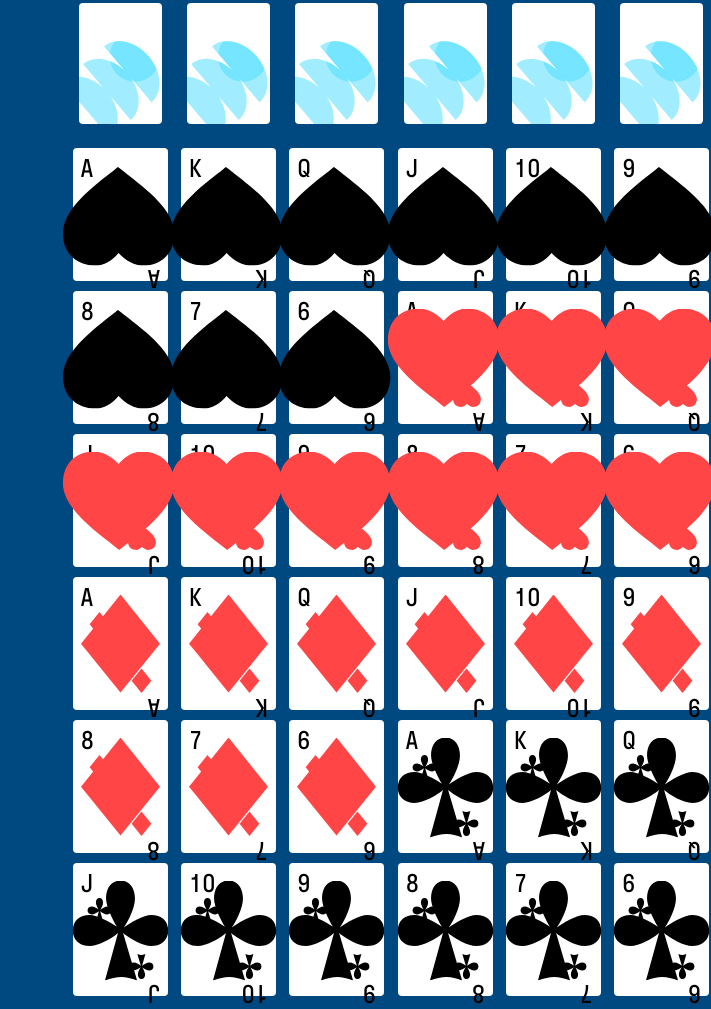
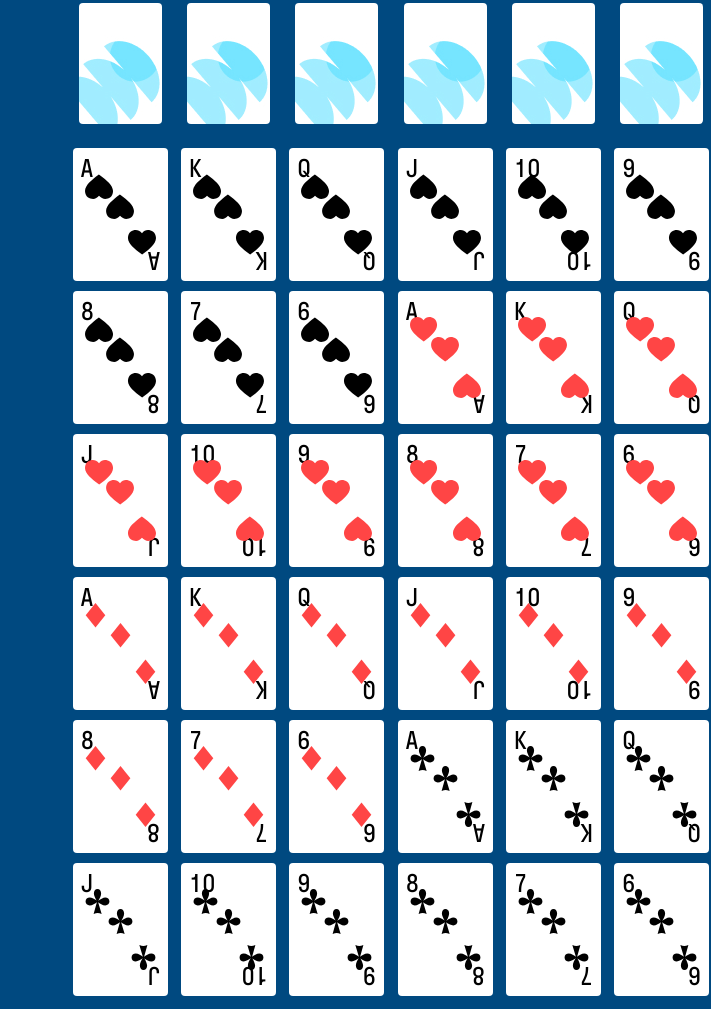
Before and after one commit to PolinaGogolashvili/3d-course-hw, a website with bundled scripts: page card-game/index.html in a window 1280 px wide. Shown: the part 844-1853 px from the top of the page, without its empty margins (569-1280 px from the left). Built offline with nearby package versions, Linux system fonts and the light colour scheme.

Commit message:
changed files

```diff
--- a/card-game/cards.js
+++ b/card-game/cards.js
@@ -52,9 +52,9 @@ export function renderCards() {
     for (let i = 0; i < 36; i++) {
         deckHtml += `<div class="card ${deck[i].value}">`
         if (deck[i].value !== "RB") {
-            deckHtml += `<div class="symbol-top-left"><div>${deck[i].value}</div><div class="block-symbol">${deck[i].symbol}</div></div>`
+            deckHtml += `<div class="symbol-top-left"><div class="card-letter">${deck[i].value}</div><div class="block-symbol">${deck[i].symbol}</div></div>`
             deckHtml += `<div class="value-center my-svg">${deck[i].symbol}</div>`
-            deckHtml += `<div class="symbol-bottom-right"><div>${deck[i].value}</div><div class="block-symbol">${deck[i].symbol}</div></div>`
+            deckHtml += `<div class="symbol-bottom-right"><div class="card-letter">${deck[i].value}</div><div class="block-symbol">${deck[i].symbol}</div></div>`
         } else {
             deckHtml += `${deck[i].symbol}`
         }
--- a/card-game/styles.css
+++ b/card-game/styles.css
@@ -223,10 +223,17 @@ body {
     display: flex;
     align-items: flex-start;
     padding-left: 4px;
+    width: 7px;
+    height: 6px;
+}
+
+.card-letter {
+    width: 11px;
+    height: 21px;
 }
 
 .my-svg img {
-    transform: scale(4);
+    transform: scale(1);
 }
 
 .svg-img {
```
